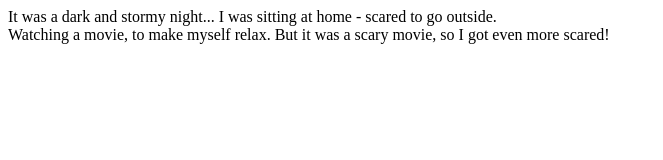
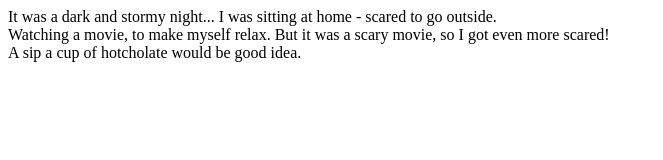
Before and after one commit to sunitalanka/fireside-story, a plain HTML site: page index.html in a window 1280 px wide. Shown: the whole page, without its empty margins (0-663 px from the left). Drawn offline with Linux system fonts and the light colour scheme.

Commit message:
added fifth line

```diff
--- a/index.html
+++ b/index.html
@@ -2,7 +2,8 @@
   <body>
     <p>It was a dark and stormy night...
         I was sitting at home - scared to go outside.<br>
-      Watching a movie, to make myself relax. But it was a scary movie, so I got even more scared!</p>
+      Watching a movie, to make myself relax. But it was a scary movie, so I got even more scared!<br>
+      A  sip a cup of hotcholate would be good idea.</p>
 
   </body>
 </html>
```
